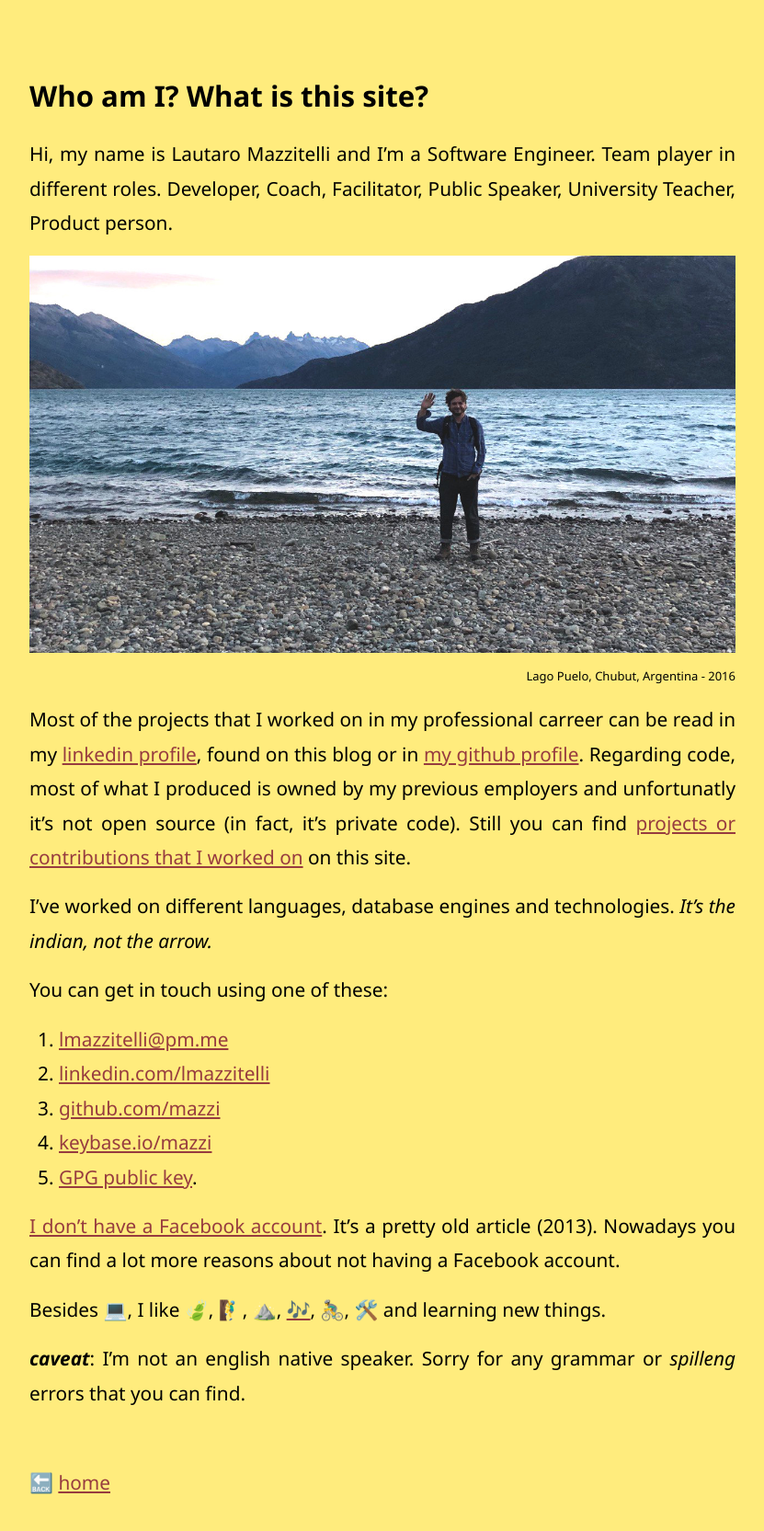
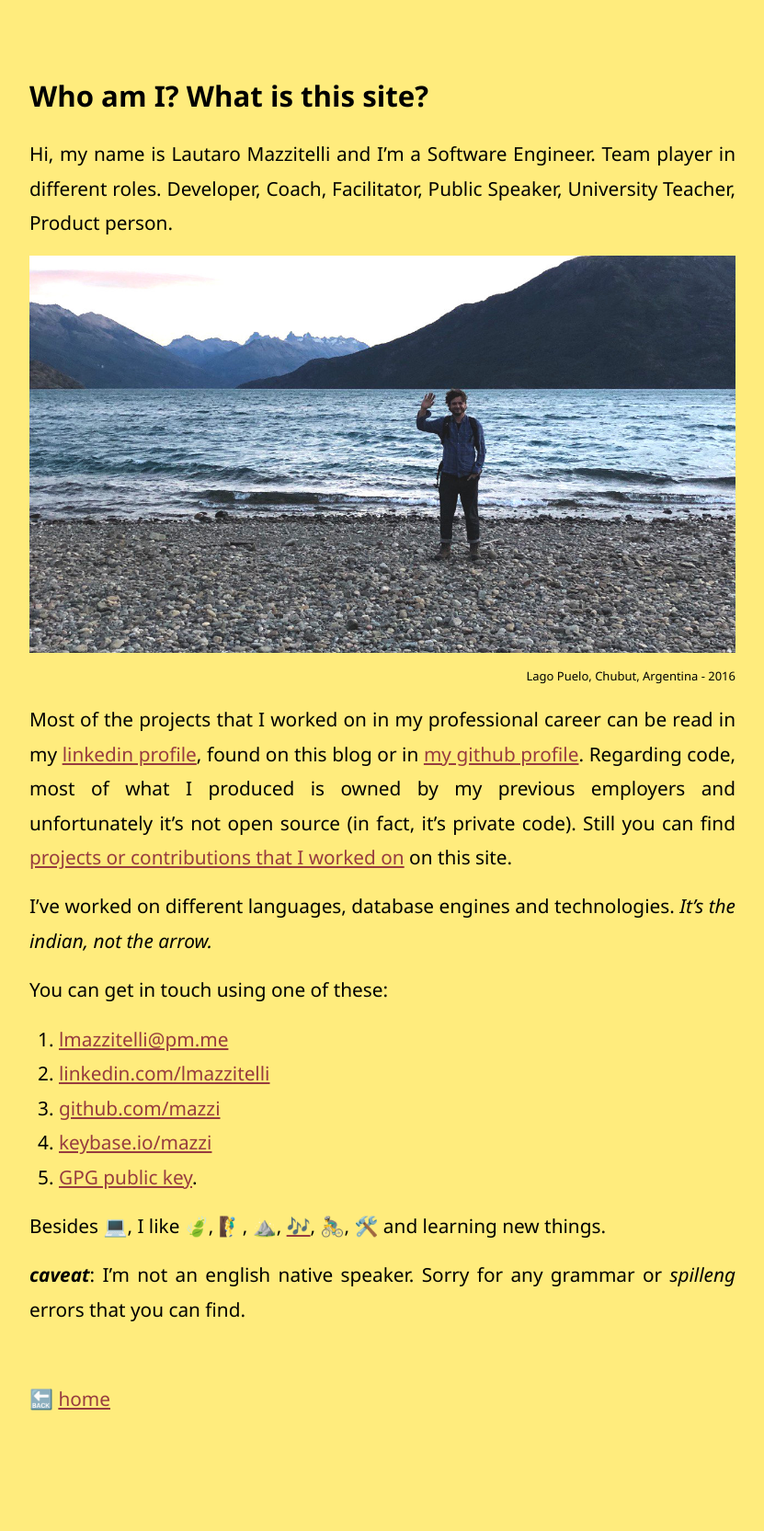
Before and after one commit to mazzi/mazzi.github.com, a Jekyll site: the page built from about.md, in a window 1280 px wide. Shown: the whole page at 92% size, without its empty margins (224-1055 px from the left). Built offline with Jekyll 4.4.1, drawn with Linux system fonts in a browser that asks for light colours; after the commit the page ends 1574 px from its top, so only the background shows below that.

Commit message:
Spelling errors and fb out

```diff
--- a/about.md
+++ b/about.md
@@ -8,8 +8,8 @@ Team player in different roles. Developer, Coach, Facilitator, Public Speaker, U
 
 {% include image.html url="/images/hi.jpg" alt="Hi!" description="Lago Puelo, Chubut, Argentina - 2016" %}
 
-Most of the projects that I worked on in my professional carreer can be read in my
-[linkedin profile](http://www.linkedin.com/in/lmazzitelli), found on this blog or in [my github profile](https://www.github.com/mazzi). Regarding code, most of what I produced is owned by my previous employers and unfortunatly it's not open source (in fact, it's private code). Still you can find [projects or contributions that I worked on](https://mazzi.github.io/projects.html) on this site.
+Most of the projects that I worked on in my professional career can be read in my
+[linkedin profile](http://www.linkedin.com/in/lmazzitelli), found on this blog or in [my github profile](https://www.github.com/mazzi). Regarding code, most of what I produced is owned by my previous employers and unfortunately it's not open source (in fact, it's private code). Still you can find [projects or contributions that I worked on](https://mazzi.github.io/projects.html) on this site.
 
 I've worked on different languages, database engines and technologies. _It's the indian, not the arrow._
 
@@ -21,8 +21,6 @@ You can get in touch using one of these:
 4. [keybase.io/mazzi](https://keybase.io/mazzi)
 5. [GPG public key](./lmazzitelli.asc).
 
-[I don't have a Facebook account](http://edition.cnn.com/2013/02/25/opinion/rushkoff-why-im-quitting-facebook). It's a pretty old article (2013). Nowadays you can find a lot more reasons about not having a Facebook account.
-
 Besides 💻, I like 🍃, 🧗‍♂️, ⛰️, [🎶](http://www.keithfem.com), 🚴‍♂️, 🛠️ and learning new things.
 
 ***caveat***: I'm not an english native speaker. Sorry for any grammar or <em>spilleng</em> errors that you can find.
```
